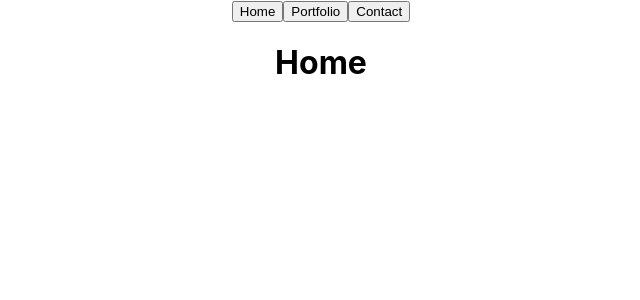
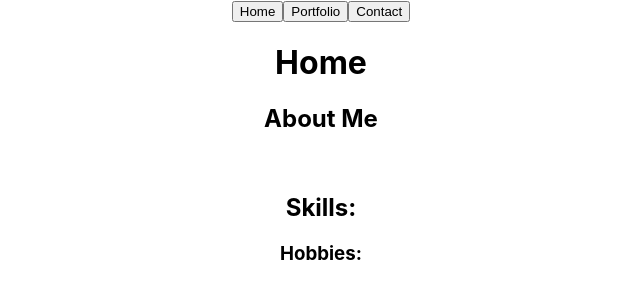
Before and after one commit to karimi65/react-portfolio, a React (Create React App) app: page / in a window 1280 px wide. Shown: the top 300 px of the page, without its empty margins (319-959 px from the left). Built offline with nearby package versions, Linux system fonts and the light colour scheme.

Commit message:
Add columns to Home-page

```diff
--- a/src/pages/Home.js
+++ b/src/pages/Home.js
@@ -4,6 +4,30 @@ const Home = () => {
     return (
         <div className='container'>
             <h1>Home</h1>
+            <div className="container">
+                <div className="row">
+                    <div className="col-6">
+                        <h2>
+                            About Me
+                        </h2>
+                    </div>
+                    <div className="col-6">
+                        <img />
+                    </div>
+                </div>
+                <div className="row">
+                    <div className="col-6">
+                        <h2>
+                            Skills:
+                        </h2>
+                    </div>
+                    <div className="col-6">
+                        <h3>
+                            Hobbies:
+                        </h3>
+                    </div>
+                </div>
+            </div>
 
         </div>
     )
```
